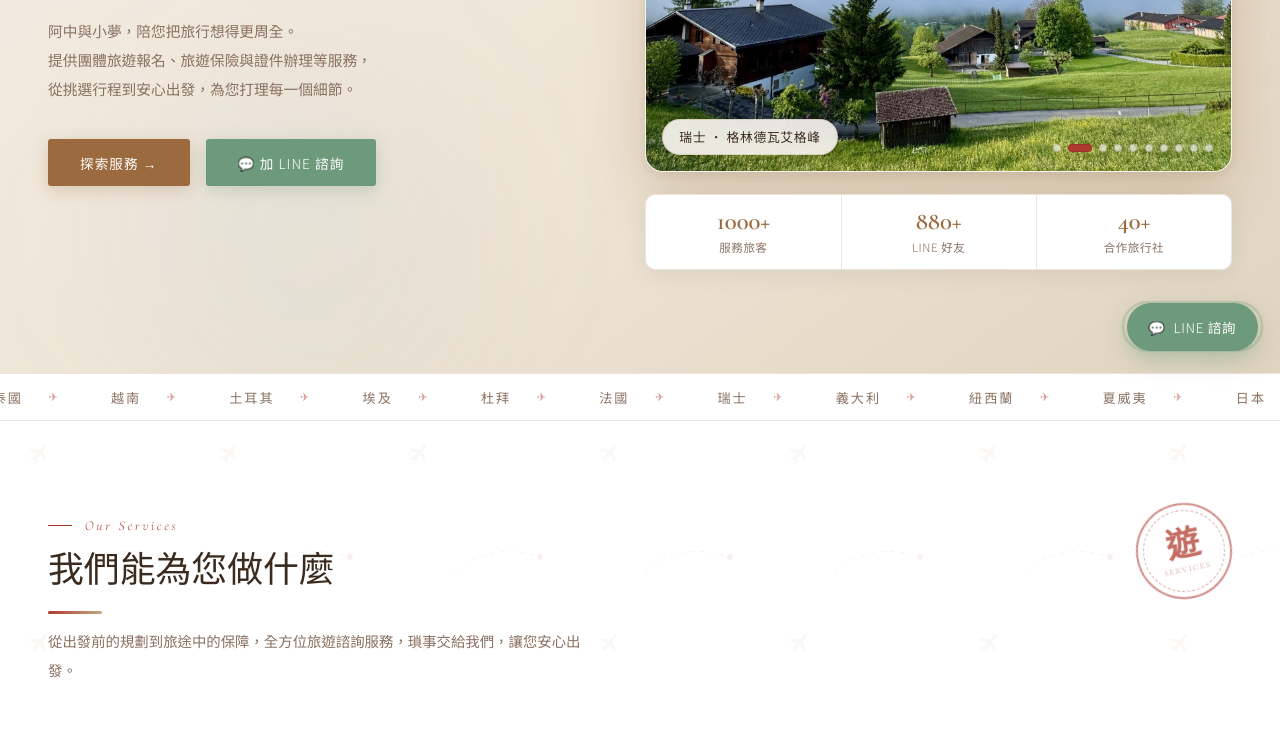
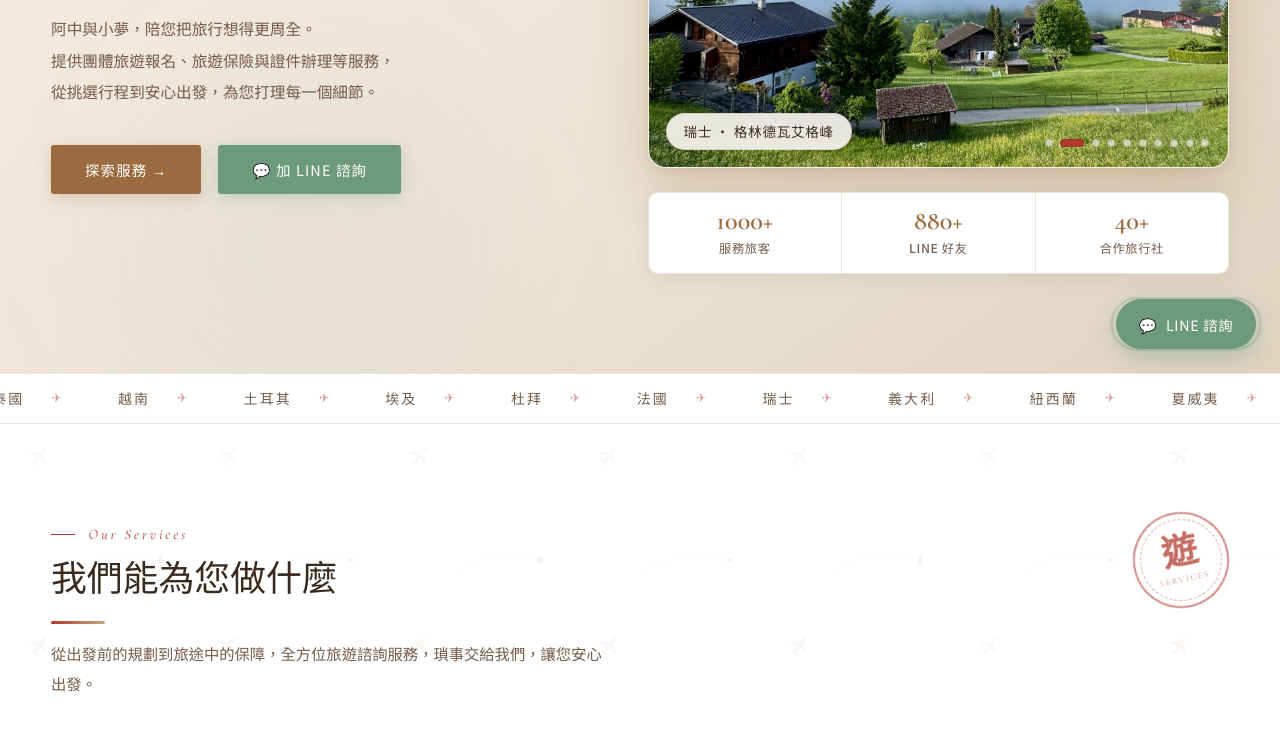
Before and after one commit to wistien/wistien.github.io, a plain HTML site: page index.html in a window 1280 px wide. Shown: the part 427-1165 px from the top of the page. Drawn offline with nearby package versions, Linux system fonts and the light colour scheme.

Commit message:
Add files via upload

```diff
--- a/index.html
+++ b/index.html
@@ -76,7 +76,7 @@
 <link rel="icon" type="image/png" href="images/logo.png">
 <link rel="preconnect" href="https://fonts.googleapis.com">
 <link rel="preconnect" href="https://fonts.gstatic.com" crossorigin>
-<link href="https://fonts.googleapis.com/css2?family=Noto+Serif+TC:wght@300;400;500;700&family=Cormorant+Garamond:ital,wght@0,300;0,400;0,600;1,300;1,400&family=Noto+Sans+TC:wght@300;400;500&display=swap" rel="stylesheet">
+<link href="https://fonts.googleapis.com/css2?family=Noto+Serif+TC:wght@400;500;600;700&family=Cormorant+Garamond:ital,wght@0,400;0,600;1,400&family=Noto+Sans+TC:wght@400;500;700&display=swap" rel="stylesheet">
 <style>
   :root {
     color-scheme: light only;
@@ -89,7 +89,7 @@
     --card-bg: #FBF8F4;
     --cream: #3B2A1E;
     --text-light: #3B2A1E;
-    --text-muted: #8A7060;
+    --text-muted: #755B48;
     --border: rgba(155,106,62,0.18);
     --nav-bg: rgba(59,42,30,0.97);
     --line-green: #6E9A7C;
@@ -99,17 +99,23 @@
   }
 
   * { margin: 0; padding: 0; box-sizing: border-box; }
-  html { scroll-behavior: smooth; scroll-padding-top: 76px; overflow-x: hidden; }
+  html { scroll-behavior: smooth; scroll-padding-top: 76px; overflow-x: hidden; font-size: 106.25%; }
 
   body {
     background: #F5EFE6 !important;
     color: var(--text-light);
     font-family: 'Noto Sans TC', sans-serif;
-    font-weight: 300;
+    font-weight: 400;
     overflow-x: hidden;
   }
 
   ::selection { background: rgba(155,106,62,0.2); }
+
+  /* 內文加粗提升可讀性 */
+  .hero-desc, .section-subtitle, .service-desc, .step-desc, .plat-desc, .about-desc,
+  .faq-a, .ins-sub, .note-item-desc, .qr-sub, .contact-cta-text, .doc-items li,
+  .info-list li, .flow-text, .process-note, .doc-note, .plat-note, .ins-disclaimer,
+  .mini-cta p, .stat-label, .contact-label, .about-features li { font-weight: 500; }
 
   /* NAV */
   nav {
@@ -442,7 +448,7 @@
       --card-bg: #FBF8F4;
       --cream: #3B2A1E;
       --text-light: #3B2A1E;
-      --text-muted: #8A7060;
+      --text-muted: #755B48;
       --border: rgba(155,106,62,0.18);
       --nav-bg: rgba(245,239,230,0.97);
     }
@@ -476,6 +482,7 @@
     .plat-grid { grid-template-columns: repeat(3, 1fr); }
   }
   @media (max-width: 900px) {
+    html { font-size: 112.5%; }
     nav { padding: 1rem 1.5rem; }
     nav.scrolled { padding: 0.6rem 1.5rem; }
     .nav-links { display: none; }
```
